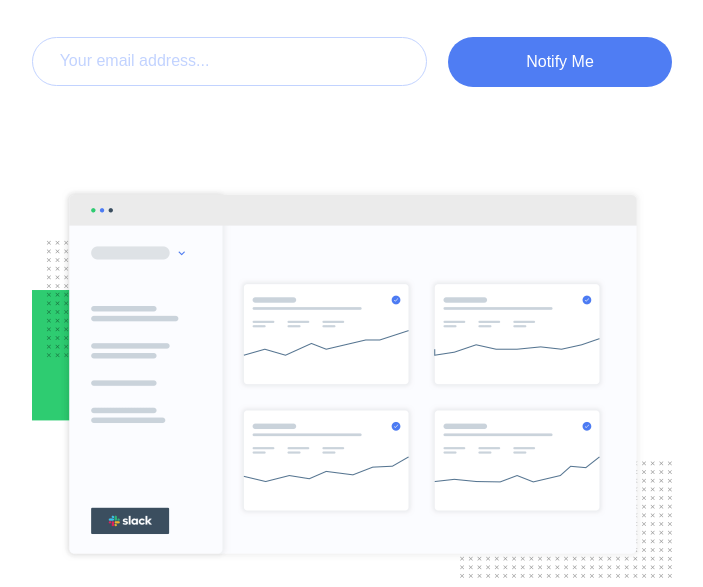
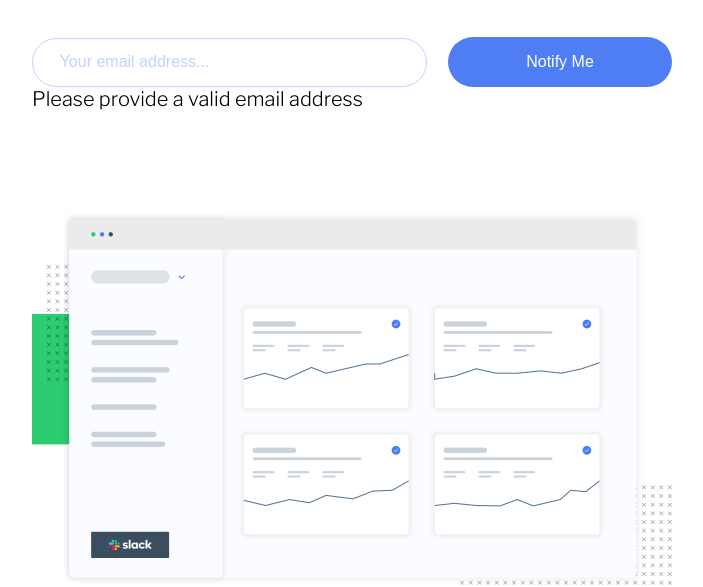
Before and after one commit to Sanideth/Ping-Coming-Soon-Page, a website: page index.html in a window 1280 px wide. Shown: the part 239-826 px from the top of the page, without its empty margins (288-991 px from the left). Drawn offline with nearby package versions, Linux system fonts and the light colour scheme.

Commit message:
added error text on form

```diff
--- a/index.html
+++ b/index.html
@@ -24,6 +24,7 @@
       <form action="#" class="main__form u-mb-b">
         <div class="main__form-field">
           <input type="email" placeholder="Your email address..." aria-label="Email Input" class="main__input">
+          <p class="main__form-error-text">Please provide a valid email address</p>
         </div>
         <button class="btn btn-submit">Notify Me</button>
       </form>
--- a/sass/_layout.scss
+++ b/sass/_layout.scss
@@ -22,6 +22,7 @@
 
   &__form {
     display: flex;
+    align-items: baseline;
   }
 
   &__form-field {
```
Also changed, not shown: css/style.css.
